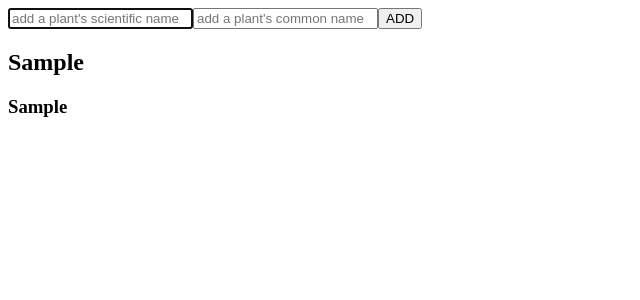
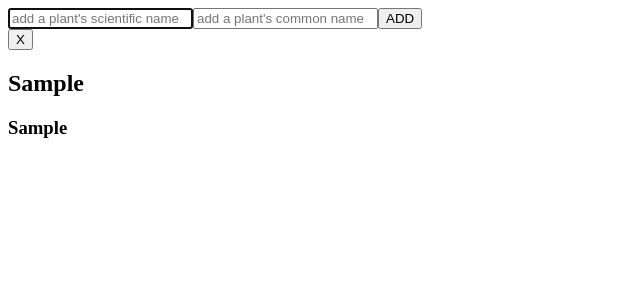
Before and after one commit to tyrelhooker/react_yardist_app, a React (Create React App) app: page / in a window 1280 px wide. Both pictures are taken after typing "Sample", "Sample" into the empty fields and a click on the button "ADD". Shown: the top 300 px of the page, without its empty margins (0-640 px from the left). Built offline with nearby package versions, Linux system fonts and the light colour scheme.

Commit message:
Add button and logic to remove a plant from state

```diff
--- a/src/App.js
+++ b/src/App.js
@@ -8,6 +8,7 @@ import PlantsList from './components/PlantsList';
 
 function App({ staticPlantData }) {
   const [plants, setPlants] = useState([]);
+
   const addPlant = (scientificName, commonName) => {
     const newPlants = [
       ...plants,
@@ -20,11 +21,16 @@ function App({ staticPlantData }) {
     setPlants(newPlants);
   }
 
+  const removePlant = (id) => {
+    const revisedPlants = plants.filter( plant => plant.id !== id );
+    setPlants(revisedPlants);
+  }
+
 
   return (
     <div className="App">
       <AddPlantForm onNewPlant={addPlant} />
-      <PlantsList plants={plants} />
+      <PlantsList plants={plants} onRemove={removePlant} />
     </div>
   );
 }
--- a/src/components/PlantsList.js
+++ b/src/components/PlantsList.js
@@ -1,12 +1,17 @@
 import React from 'react';
 
-const PlantsList = ({ plants=[] }) =>
+const PlantsList = ({ plants=[], onRemove=f =>f }) =>
   <div className='plants'>
-    {plants.map(plant =>
-      <div className='plant' key={plants.id}>
-        <h2>{plant.scientificName}</h2>
-        <h3>{plant.commonName}</h3>
-      </div>)}
+    {plants.map(plant => (
+      <section className='plant' key={plant.id}>
+        <button onClick={() => onRemove(plant.id)}>X</button>
+        {/* <div > */}
+          <h2>{plant.scientificName}</h2>
+          <h3>{plant.commonName}</h3>
+        {/* </div> */}
+      </section>
+    ))}
+
   </div>
 
 export default PlantsList;
```
